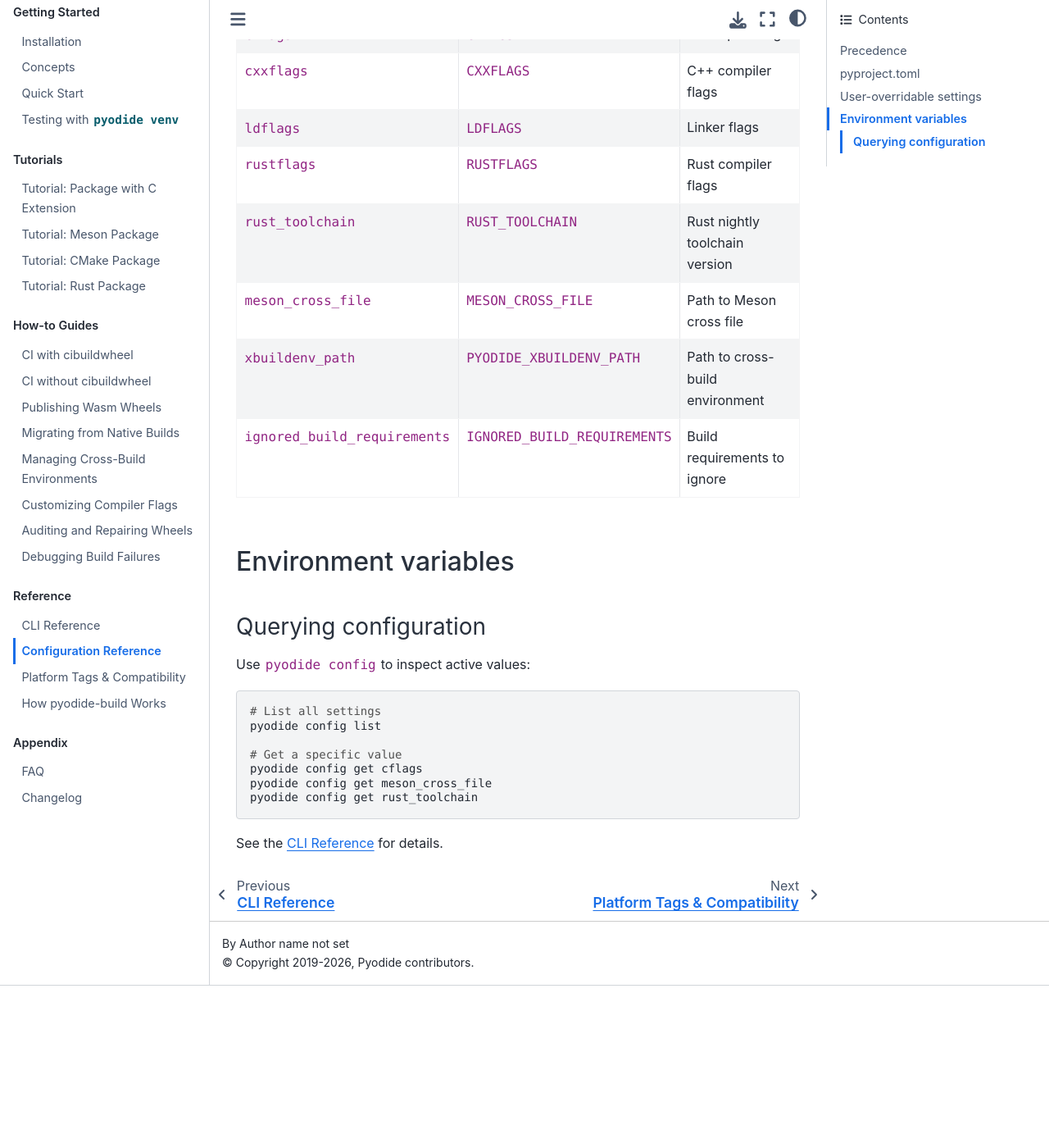
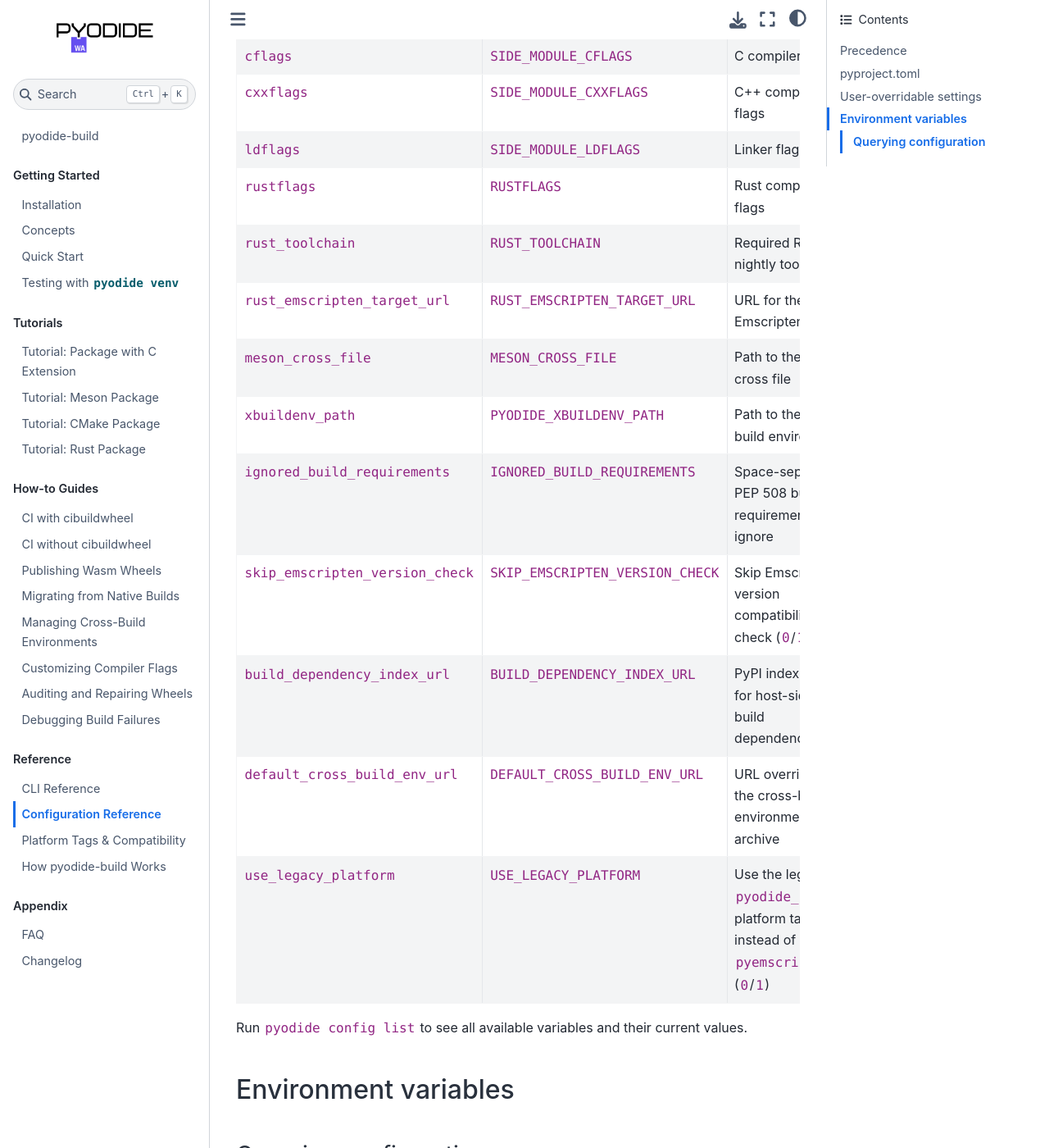
Before and after one commit to pyodide/pyodide-build, a Sphinx documentation site: the page built from docs/reference/configuration.md, in a window 1280 px wide and 1400 px high, scrolled down 882 px. Shown: the whole window at 82% size. Built offline with Sphinx 7.4.7 and the Sphinx Book theme 1.1.4, drawn with Linux system fonts in a browser that asks for light colours; before the commit the page ends 2084 px from its top, so only the background shows below that; some of the changed text lies outside the part shown.

Commit message:
Update the Pyodide config variable table

```diff
--- a/docs/reference/configuration.md
+++ b/docs/reference/configuration.md
@@ -25,18 +25,26 @@
 
 ## User-overridable settings
 
-These keys can be set in `pyproject.toml` or via environment variables:
+These keys can be set in `pyproject.toml` under `[tool.pyodide.build]` or via environment variables:
 
 | pyproject.toml key | Env variable | Description |
 |---|---|---|
-| `cflags` | `CFLAGS` | C compiler flags |
-| `cxxflags` | `CXXFLAGS` | C++ compiler flags |
-| `ldflags` | `LDFLAGS` | Linker flags |
+| `cflags` | `SIDE_MODULE_CFLAGS` | C compiler flags |
+| `cxxflags` | `SIDE_MODULE_CXXFLAGS` | C++ compiler flags |
+| `ldflags` | `SIDE_MODULE_LDFLAGS` | Linker flags |
 | `rustflags` | `RUSTFLAGS` | Rust compiler flags |
-| `rust_toolchain` | `RUST_TOOLCHAIN` | Rust nightly toolchain version |
-| `meson_cross_file` | `MESON_CROSS_FILE` | Path to Meson cross file |
-| `xbuildenv_path` | `PYODIDE_XBUILDENV_PATH` | Path to cross-build environment |
-| `ignored_build_requirements` | `IGNORED_BUILD_REQUIREMENTS` | Build requirements to ignore |
+| `rust_toolchain` | `RUST_TOOLCHAIN` | Required Rust nightly toolchain |
+| `rust_emscripten_target_url` | `RUST_EMSCRIPTEN_TARGET_URL` | URL for the Rust Emscripten target |
+| `meson_cross_file` | `MESON_CROSS_FILE` | Path to the Meson cross file |
+| `xbuildenv_path` | `PYODIDE_XBUILDENV_PATH` | Path to the cross-build environment |
+| `ignored_build_requirements` | `IGNORED_BUILD_REQUIREMENTS` | Space-separated PEP 508 build requirements to ignore |
+| `skip_emscripten_version_check` | `SKIP_EMSCRIPTEN_VERSION_CHECK` | Skip Emscripten version compatibility check (`0`/`1`) |
+| `build_dependency_index_url` | `BUILD_DEPENDENCY_INDEX_URL` | PyPI index URL for host-side build dependencies |
+| `default_cross_build_env_url` | `DEFAULT_CROSS_BUILD_ENV_URL` | URL override for the cross-build environment archive |
+| `use_legacy_platform` | `USE_LEGACY_PLATFORM` | Use the legacy `pyodide_*` platform tag instead of `pyemscripten_*` (`0`/`1`) |
+
+Run `pyodide config list` to see all available variables and their current values.
+
 
 ## Environment variables
 
```
